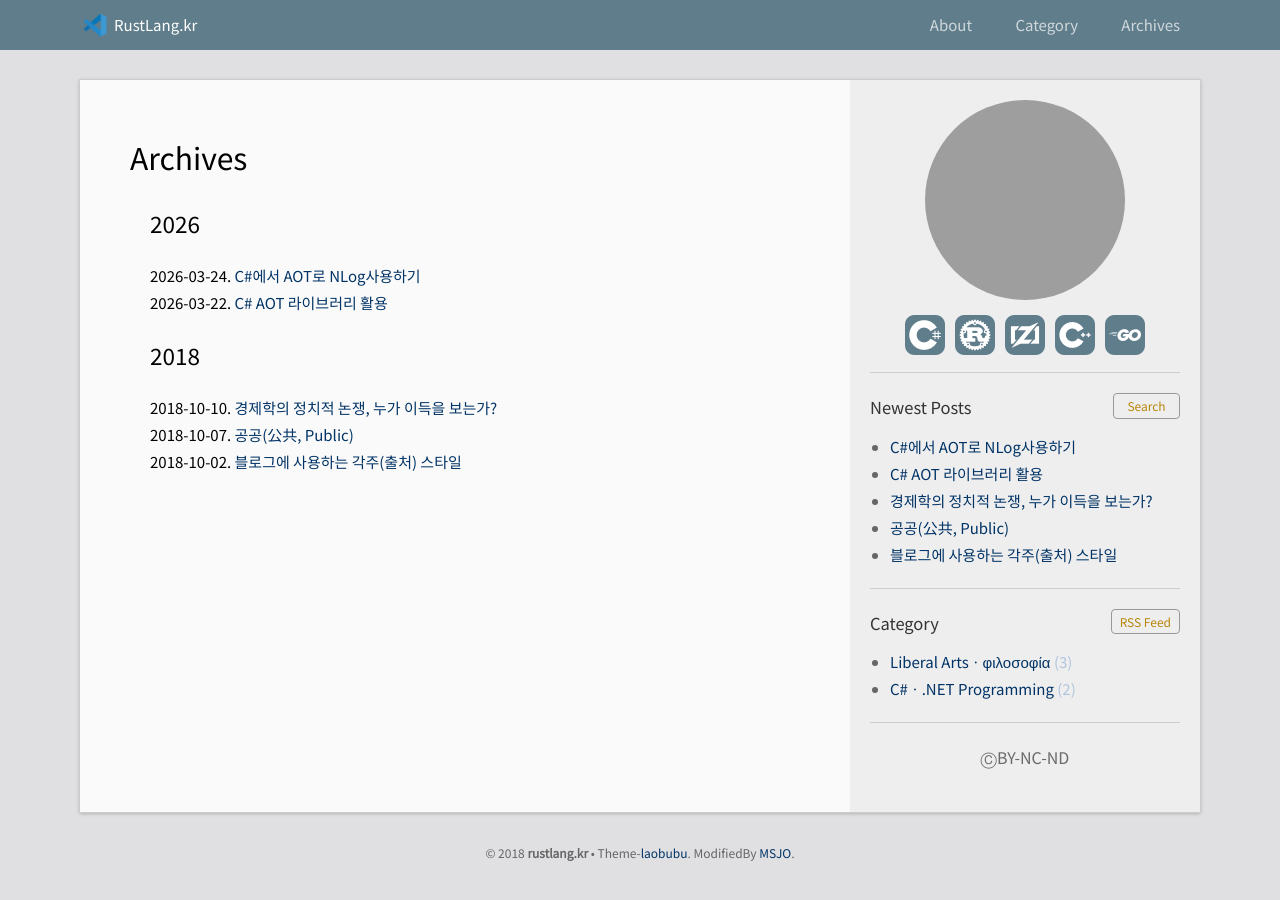
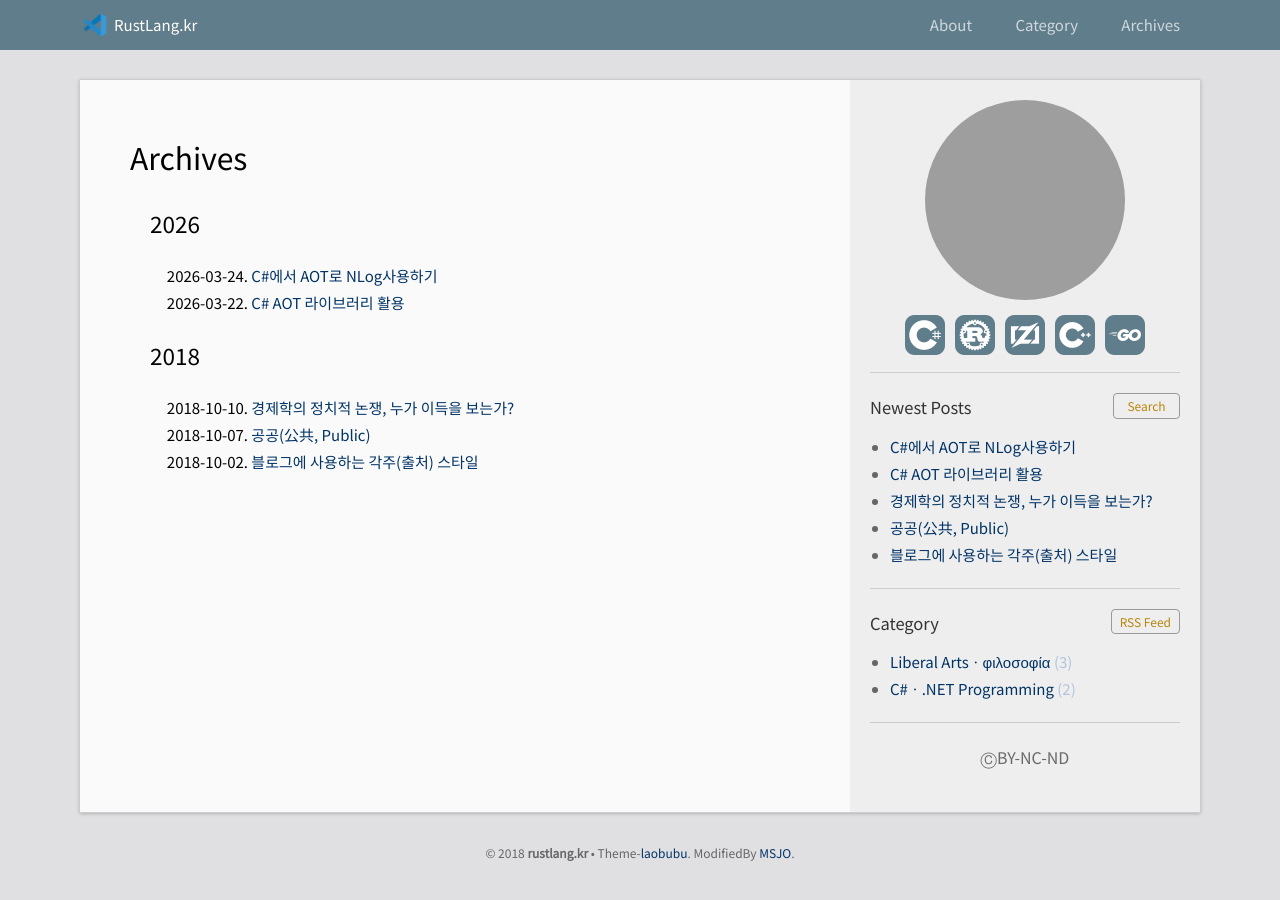
Before and after one commit to DebugJO/rustlang, a Jekyll site: the page built from archives.html, in a window 1280 px wide. Built offline with Jekyll 4.4.1, drawn with Linux system fonts in a browser that asks for light colours; grey boxes are pictures that could not be loaded.

Commit message:
Update archives.html

```diff
--- a/archives.html
+++ b/archives.html
@@ -24,6 +24,7 @@ type: page
             {% endunless %}
 
             <li style="padding-bottom: 0px; border-bottom: 0px solid #CCC; margin-bottom: 0px;">
+                &nbsp;&nbsp;&nbsp;&nbsp;
                 <time>
                 {{ post.date | date:"%Y-%m-%d" }}.
                 </time>
```
